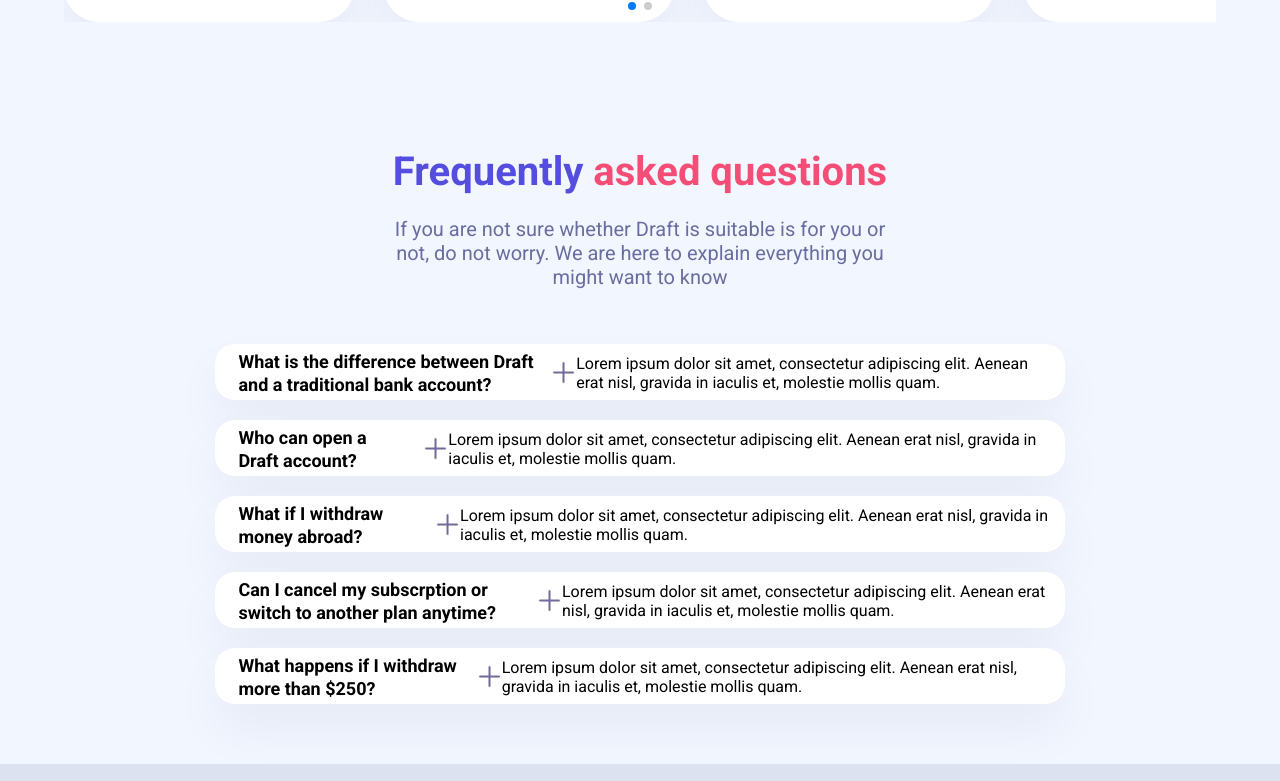
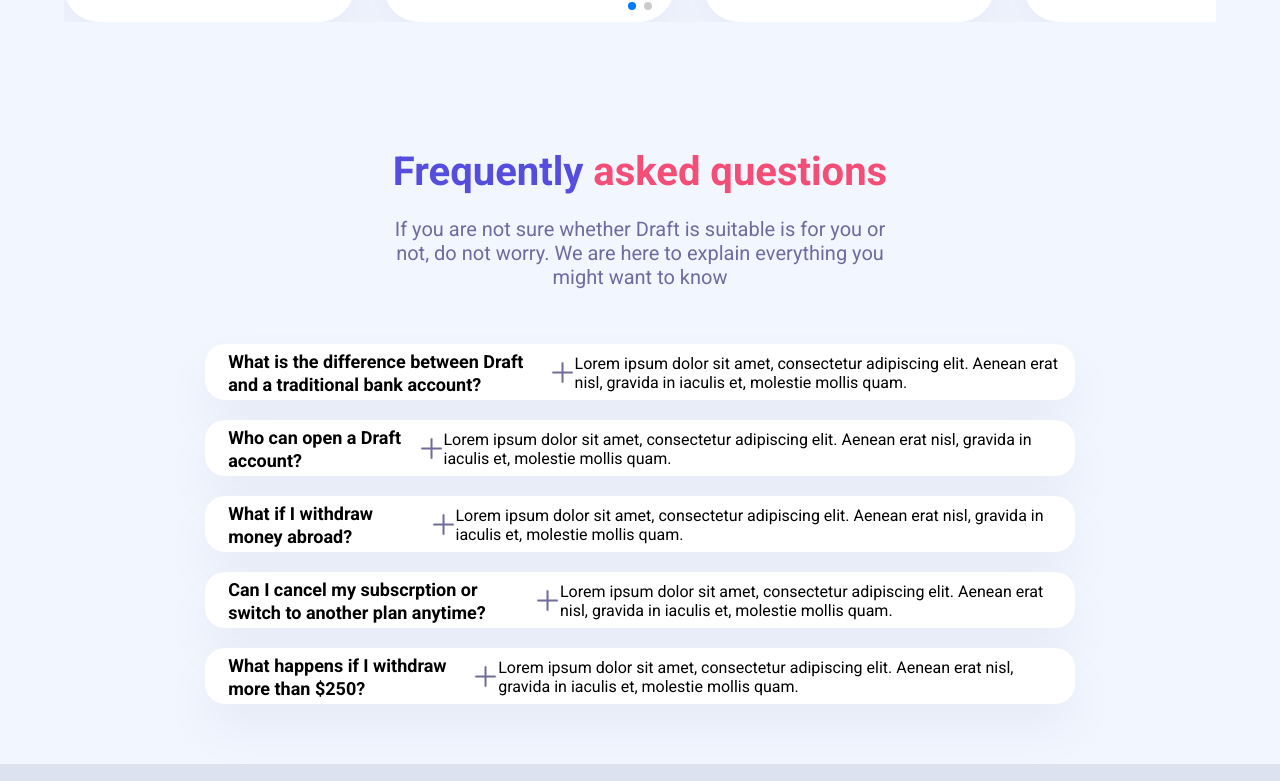
Before and after one commit to muvildan/SEAT_CODE-CSS, a website: page index.html in a window 1280 px wide. Shown: the part 3762-4543 px from the top of the page. Drawn offline with nearby package versions, Linux system fonts and the light colour scheme; no server answers.

Commit message:
Minor optimization 📈

```diff
--- a/less/components/faq.less
+++ b/less/components/faq.less
@@ -53,7 +53,7 @@
         background-color: @white;
         align-items: center;
         align-self: center;
-        width: 80%;
+        width: 82%;
         box-shadow: 0px 25px 50px 0px rgba(22,25,79,0.05);
     }
 
@@ -75,7 +75,7 @@
         background-color: @white;
         align-items: center;
         align-self: center;
-        width: 80%;
+        width: 82%;
     }
 
     &__accordion2 h4, &__accordion3 h4 {
```
Also changed, not shown: styles/styles.css.
